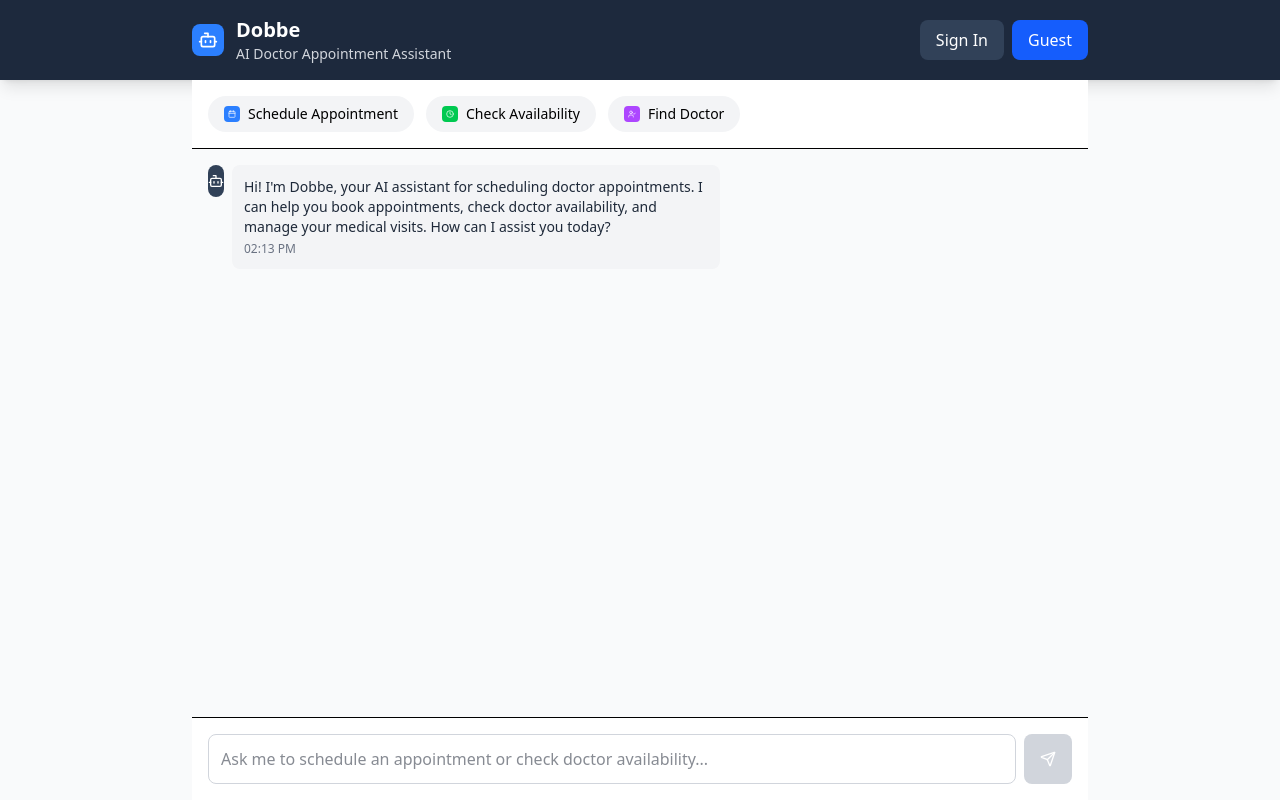
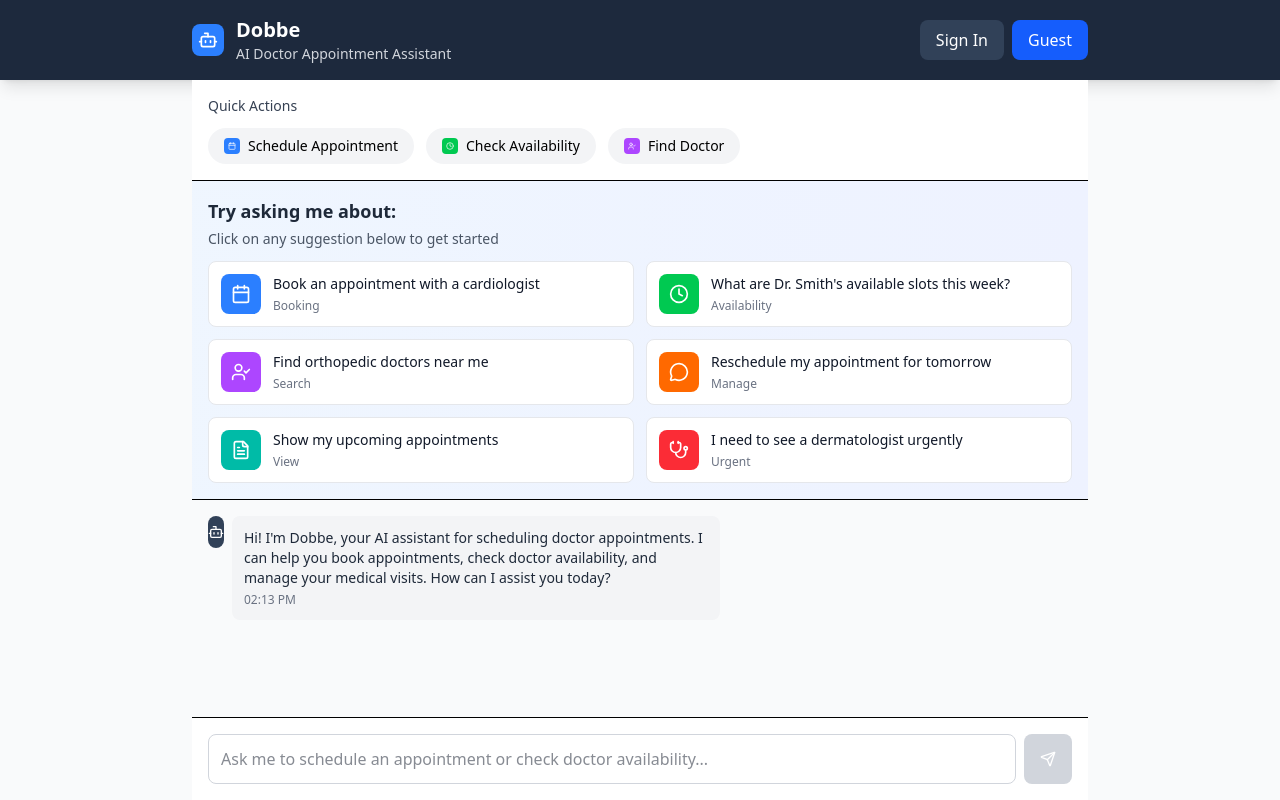
Before and after one commit to zzpulkitzz/DobbeAssignment, a React (Vite) app in the folder DobbeFrontend/: page / in a window 1280 px wide. Built offline with nearby package versions, Linux system fonts and the light colour scheme; no server answers.

Commit message:
minor changes

```diff
--- a/DobbeFrontend/src/Dobbe.jsx
+++ b/DobbeFrontend/src/Dobbe.jsx
@@ -1,6 +1,5 @@
 import React, { useState, useRef, useEffect } from 'react';
-import { Send, User, Bot, Calendar, Clock, UserCheck } from 'lucide-react';
-import { Link } from 'react-router-dom';
+import { Send, User, Bot, Calendar, Clock, UserCheck, MessageCircle, Stethoscope, FileText } from 'lucide-react';
 
 // Helper: Chat message bubble
 const ChatMessage = ({ message }) => (
@@ -45,6 +44,128 @@ const ChatInput = ({ inputMessage, setInputMessage, handleSendMessage, handleKey
   </div>
 );
 
+// NEW: Suggestion Queries Component
+const SuggestionQueries = ({ onSuggestionClick, user, showSuggestions }) => {
+  const patientSuggestions = [
+    {
+      icon: Calendar,
+      text: "Book an appointment with a cardiologist",
+      category: "Booking",
+      color: "bg-blue-500"
+    },
+    {
+      icon: Clock,
+      text: "What are Dr. Smith's available slots this week?",
+      category: "Availability",
+      color: "bg-green-500"
+    },
+    {
+      icon: UserCheck,
+      text: "Find orthopedic doctors near me",
+      category: "Search",
+      color: "bg-purple-500"
+    },
+    {
+      icon: MessageCircle,
+      text: "Reschedule my appointment for tomorrow",
+      category: "Manage",
+      color: "bg-orange-500"
+    },
+    {
+      icon: FileText,
+      text: "Show my upcoming appointments",
+      category: "View",
+      color: "bg-teal-500"
+    },
+    {
+      icon: Stethoscope,
+      text: "I need to see a dermatologist urgently",
+      category: "Urgent",
+      color: "bg-red-500"
+    }
+  ];
+
+  const doctorSuggestions = [
+    {
+      icon: Calendar,
+      text: "Show my schedule for today",
+      category: "Schedule",
+      color: "bg-blue-500"
+    },
+    {
+      icon: FileText,
+      text: "Generate appointment summary for this week",
+      category: "Reports",
+      color: "bg-green-500"
+    },
+    {
+      icon: UserCheck,
+      text: "List all my patients for tomorrow",
+      category: "Patients",
+      color: "bg-purple-500"
+    },
+    {
+      icon: Clock,
+      text: "Block my calendar from 2-4 PM today",
+      category: "Manage",
+      color: "bg-orange-500"
+    },
+    {
+      icon: Stethoscope,
+      text: "Show patient medical history for John Doe",
+      category: "History",
+      color: "bg-teal-500"
+    },
+    {
+      icon: MessageCircle,
+      text: "Cancel my 3 PM appointment",
+      category: "Cancel",
+      color: "bg-red-500"
+    }
+  ];
+
+  // Determine which suggestions to show based on user type
+  const suggestions = user?.type === 'doctor' ? doctorSuggestions : patientSuggestions;
+  const userTypeLabel = user?.type === 'doctor' ? 'Doctor' : 'Patient';
+
+  if (!showSuggestions) return null;
+
+  return (
+    <div className="p-4 bg-gradient-to-r from-blue-50 to-indigo-50 border-b">
+      <div className="mb-3">
+        <h3 className="text-lg font-semibold text-gray-800 mb-1">
+          {user ? `${userTypeLabel} Suggestions` : 'Try asking me about:'}
+        </h3>
+        <p className="text-sm text-gray-600">
+          Click on any suggestion below to get started
+        </p>
+      </div>
+
+      <div className="grid grid-cols-1 md:grid-cols-2 gap-3">
+        {suggestions.map((suggestion, index) => (
+          <button
+            key={index}
+            onClick={() => onSuggestionClick(suggestion.text)}
+            className="flex items-center space-x-3 p-3 bg-white rounded-lg hover:bg-gray-50 hover:shadow-md transition-all duration-200 text-left border border-gray-200"
+          >
+            <div className={`w-10 h-10 rounded-lg flex items-center justify-center ${suggestion.color}`}>
+              <suggestion.icon className="w-5 h-5 text-white" />
+            </div>
+            <div className="flex-1 min-w-0">
+              <p className="text-sm font-medium text-gray-900 truncate">
+                {suggestion.text}
+              </p>
+              <p className="text-xs text-gray-500 mt-1">
+                {suggestion.category}
+              </p>
+            </div>
+          </button>
+        ))}
+      </div>
+    </div>
+  );
+};
+
 const Dobbe = () => {
   const [messages, setMessages] = useState([
     {
@@ -57,9 +178,8 @@ const Dobbe = () => {
   const [inputMessage, setInputMessage] = useState('');
   const [isTyping, setIsTyping] = useState(false);
   const [user, setUser] = useState(null);
+  const [showSuggestions, setShowSuggestions] = useState(true);
   const messagesEndRef = useRef(null);
-
-
 
   useEffect(() => {
     console.log('useEffect fired');
@@ -70,13 +190,19 @@ const Dobbe = () => {
       });
   }, []);
 
-
   const scrollToBottom = () => {
     messagesEndRef.current?.scrollIntoView({ behavior: "smooth" });
   };
 
   useEffect(() => {
     scrollToBottom();
+  }, [messages]);
+
+  // Hide suggestions after first user message
+  useEffect(() => {
+    if (messages.length > 1 && messages.some(msg => msg.sender === 'user')) {
+      setShowSuggestions(false);
+    }
   }, [messages]);
 
   // NEW: Real API call
@@ -98,18 +224,19 @@ const Dobbe = () => {
 
   function logoutUser() {
     try{
-    window.location.href = `${import.meta.env.VITE_API_URL}/logout`;
+      window.location.href = `${import.meta.env.VITE_API_URL}/logout`;
     }catch(err){
       console.log(err);
     }
   }
 
-  const handleSendMessage = async () => {
-    if (!inputMessage.trim()) return;
+  const handleSendMessage = async (messageText = null) => {
+    const textToSend = messageText || inputMessage;
+    if (!textToSend.trim()) return;
 
     const userMessage = {
       id: messages.length + 1,
-      text: inputMessage,
+      text: textToSend,
       sender: 'user',
       timestamp: new Date()
     };
@@ -119,7 +246,7 @@ const Dobbe = () => {
     setIsTyping(true);
 
     // Real API call
-    const botReply = await fetchBotResponse(inputMessage);
+    const botReply = await fetchBotResponse(textToSend);
 
     const botMessage = {
       id: messages.length + 2,
@@ -136,6 +263,11 @@ const Dobbe = () => {
       e.preventDefault();
       handleSendMessage();
     }
+  };
+
+  // NEW: Handle suggestion click
+  const handleSuggestionClick = (suggestionText) => {
+    handleSendMessage(suggestionText);
   };
 
   const quickActions = [
@@ -160,12 +292,12 @@ const Dobbe = () => {
           </div>
           <div className="flex space-x-2">
             {user ? (
-              <Link onClick={logoutUser} className="px-4 py-2 bg-slate-700 rounded-lg hover:bg-slate-600 transition-colors">
+              <button onClick={logoutUser} className="px-4 py-2 bg-slate-700 rounded-lg hover:bg-slate-600 transition-colors">
               Sign Out
-            </Link>):(
-            <Link to="/login"  className="px-4 py-2 bg-slate-700 rounded-lg hover:bg-slate-600 transition-colors">
+            </button>):(
+            <button className="px-4 py-2 bg-slate-700 rounded-lg hover:bg-slate-600 transition-colors">
             Sign In
-          </Link>)}
+          </button>)}
             <button className="px-4 py-2 bg-blue-600 rounded-lg hover:bg-blue-700 transition-colors">
               {user ? `Hello ${user.name}` : "Guest"}
             </button>
@@ -177,6 +309,17 @@ const Dobbe = () => {
       <div className="flex-1 max-w-4xl mx-auto w-full flex flex-col">
         {/* Quick Actions */}
         <div className="p-4 bg-white border-b">
+          <div className="flex justify-between items-center mb-3">
+            <h3 className="text-sm font-medium text-gray-700">Quick Actions</h3>
+            {!showSuggestions && (
+              <button
+                onClick={() => setShowSuggestions(true)}
+                className="text-xs text-blue-600 hover:text-blue-700 underline"
+              >
+                Show suggestions
+              </button>
+            )}
+          </div>
           <div className="flex space-x-3 overflow-x-auto">
             {quickActions.map((action, index) => (
               <button
@@ -190,6 +333,13 @@ const Dobbe = () => {
             ))}
           </div>
         </div>
+
+        {/* NEW: Suggestion Queries */}
+        <SuggestionQueries
+          onSuggestionClick={handleSuggestionClick}
+          user={user}
+          showSuggestions={showSuggestions}
+        />
 
         {/* Messages */}
         <div className="flex-1 overflow-y-auto p-4 space-y-4">
@@ -220,7 +370,7 @@ const Dobbe = () => {
         <ChatInput
           inputMessage={inputMessage}
           setInputMessage={setInputMessage}
-          handleSendMessage={handleSendMessage}
+          handleSendMessage={() => handleSendMessage()}
           handleKeyPress={handleKeyPress}
         />
       </div>
```
